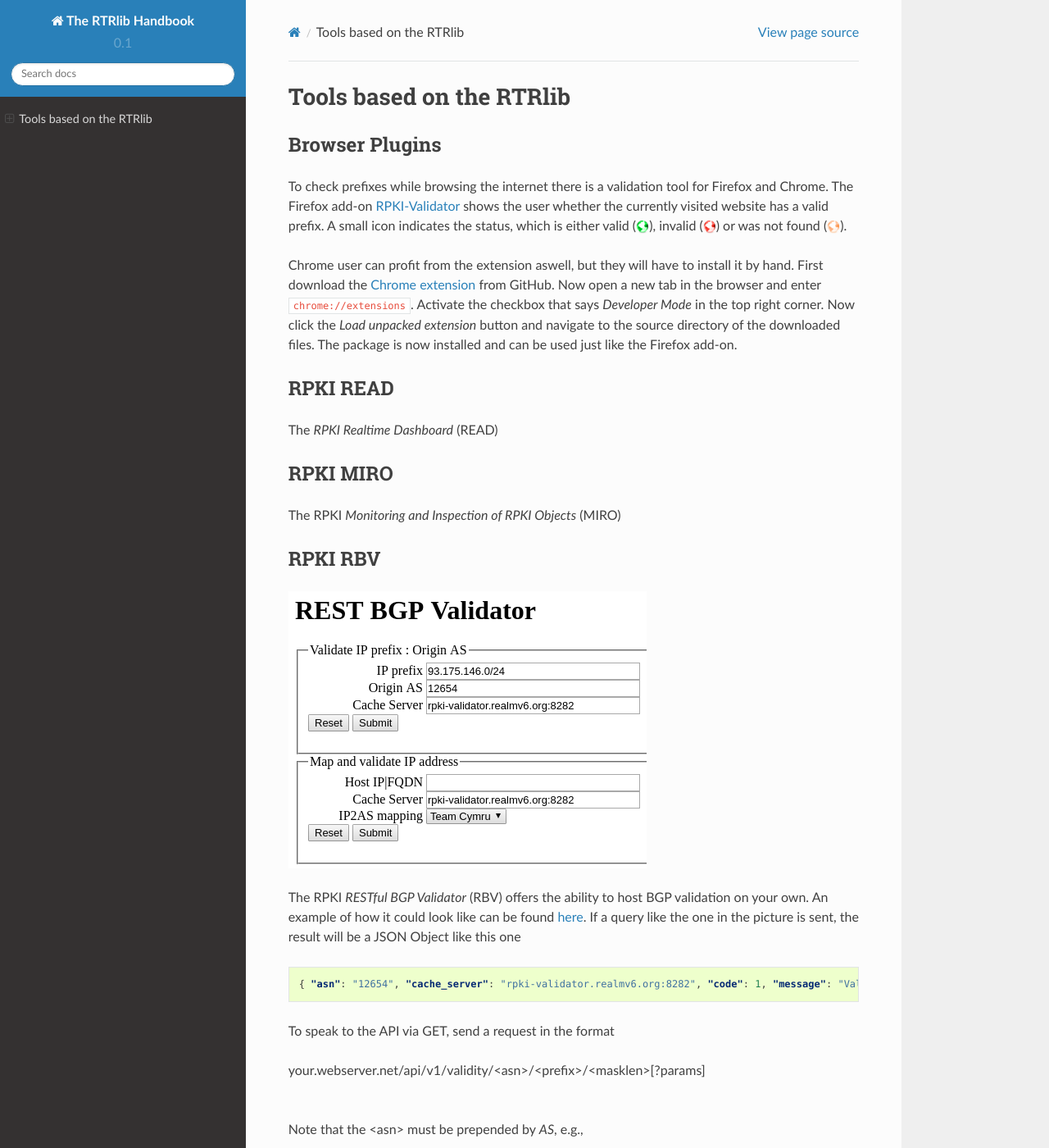
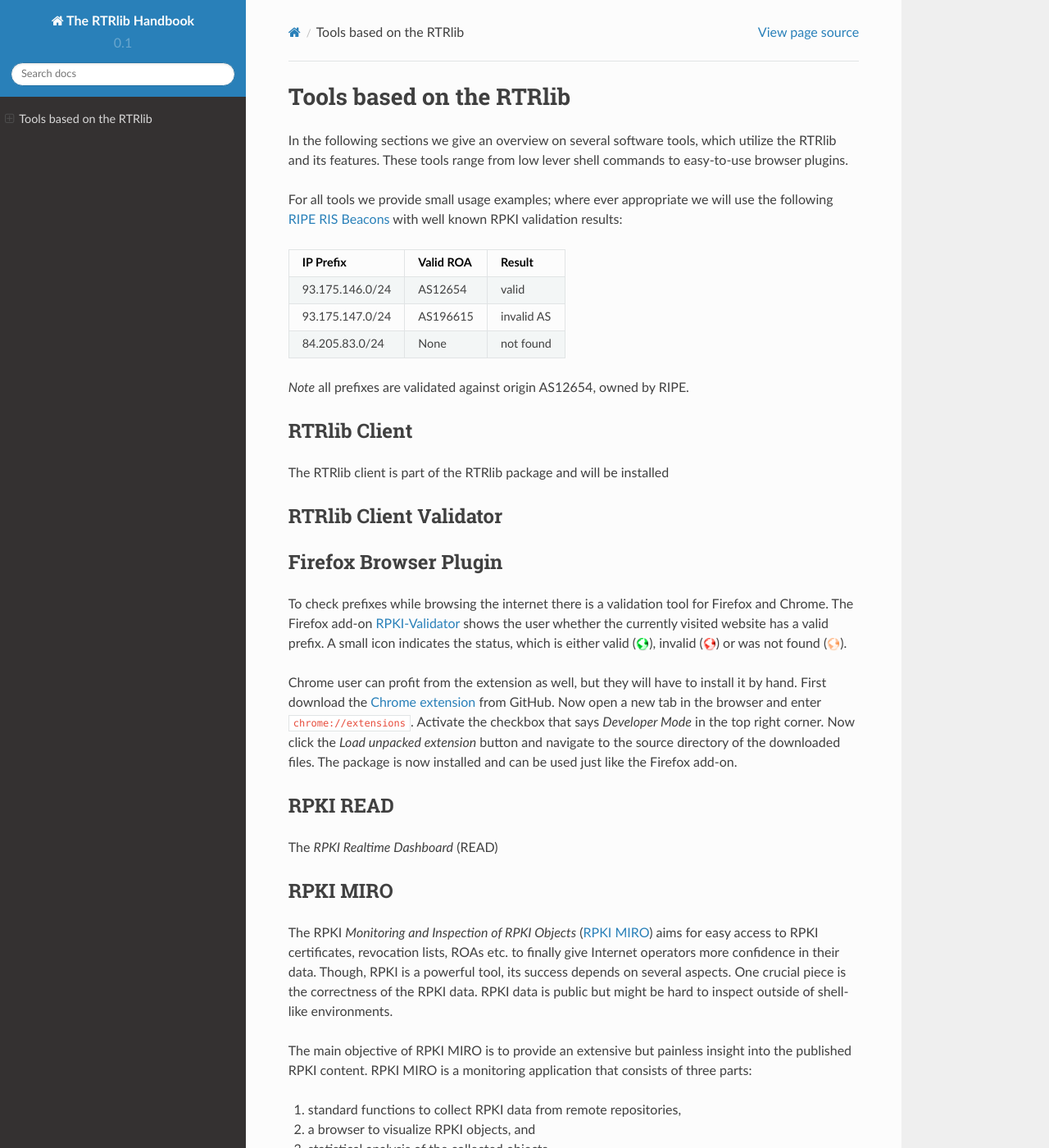
Before and after one commit to rtrlib/handbook, a Sphinx documentation site: the page built from source/tools.rst, in a window 1280 px wide and 1400 px high. Shown: the whole window at 82% size. Built offline with Sphinx 7.4.7 and the Read the Docs theme 2.0.0, drawn with Linux system fonts in a browser that asks for light colours; some of the changed text lies outside the part shown.

Commit message:
update images

```diff
--- a/source/index.rst
+++ b/source/index.rst
@@ -9,7 +9,7 @@
 Contents:
 
 .. toctree::
-   :maxdepth: 2
+   :maxdepth: 3
 
 .. include:: intro.rst
 .. include:: usage.rst
--- a/source/tools.rst
+++ b/source/tools.rst
@@ -1,8 +1,35 @@
 Tools based on the RTRlib
 =========================
 
-Browser Plugins
----------------
+.. _RIPE RIS Beacons: https://www.ripe.net/analyse/internet-measurements/routing-information-service-ris/current-ris-routing-beacons
+
+In the following sections we give an overview on several software tools, which
+utilize the RTRlib and its features.
+These tools range from low lever shell commands to easy-to-use browser plugins.
+
+For all tools we provide small usage examples; where ever appropriate we will
+use the following `RIPE RIS Beacons`_ with well known RPKI validation results:
+
+=============== ========= ==========
+IP Prefix       Valid ROA Result
+=============== ========= ==========
+93.175.146.0/24 AS12654   valid
+93.175.147.0/24 AS196615  invalid AS
+84.205.83.0/24  None      not found
+=============== ========= ==========
+
+*Note* all prefixes are validated against origin AS12654, owned by RIPE.
+
+RTRlib Client
+-------------
+
+The RTRlib client is part of the RTRlib package and will be installed
+
+RTRlib Client Validator
+-----------------------
+
+Firefox Browser Plugin
+----------------------
 
 .. |valid| image:: ../images/valid.png
 
@@ -16,7 +43,7 @@
 shows the user whether the currently visited website has a valid prefix. A small icon indicates the status, which is either
 valid (|valid|), invalid (|invalid|) or was not found (|not_found|).
 
-Chrome user can profit from the extension aswell, but they will have to install it by hand.
+Chrome user can profit from the extension as well, but they will have to install it by hand.
 First download the `Chrome extension <https://github.com/rtrlib/chrome-extension>`_ from GitHub. Now open a new tab in
 the browser and enter ``chrome://extensions``. Activate the checkbox that says `Developer Mode` in the top right corner.
 Now click the `Load unpacked extension` button and navigate to the source directory of the downloaded files.
@@ -30,13 +57,38 @@
 RPKI MIRO
 ---------
 
-The RPKI *Monitoring and Inspection of RPKI Objects* (MIRO)
+.. _RPKI MIRO: http://rpki-miro.realmv6.org/
+
+The RPKI *Monitoring and Inspection of RPKI Objects* (`RPKI MIRO`_)
+aims for easy access to RPKI certificates, revocation lists, ROAs etc.
+to finally give Internet operators more confidence in their data.
+Though, RPKI is a powerful tool, its success depends on several aspects.
+One crucial piece is the correctness of the RPKI data.
+RPKI data is public but might be hard to inspect outside of shell-like environments.
+
+The main objective of RPKI MIRO is to provide an extensive but painless insight
+into the published RPKI content.
+RPKI MIRO is a monitoring application that consists of three parts:
+
+#. standard functions to collect RPKI data from remote repositories,
+#. a browser to visualize RPKI objects, and
+#. statistical analysis of the collected objects.
+
+.. image:: ../images/rpki_miro.png
 
 RPKI RBV
 --------
-.. image:: ../images/rest_bgp_validator.png
 
-The RPKI *RESTful BGP Validator* (RBV) offers the ability to host BGP validation on your own.
+
+The RPKI *RESTful BGP Validator* (RBV) is web application that provides a RESTful
+API to validate the BGP origin AS of a given IP prefix. The validation service
+can be accessed via `web page <http://rpki-validator.realmv6.org/html/validate.html>`_.
+or directly using the RESTful API.
+
+.. image:: ../images/rpki_rbv.png
+
+RBV has two distinct APIs
+offers the ability to host BGP validation on your own.
 An example of how it could look like can be found `here <http://rpki-validator.realmv6.org/html/validate.html>`_.
 If a query like the one in the picture is sent, the result will be a JSON Object like this one
 
@@ -64,3 +116,9 @@
 
 RTRlib Python Binding
 ---------------------
+
+Other Third-Party Tools
+-----------------------
+
+- There is a nice overview at `RIPE <https://www.ripe.net/manage-ips-and-asns/resource-management/certification/tools-and-resources/>`_.
+- Note, `rtr-origin <http://subvert-rpki.hactrn.net/trunk/rtr-origin/>`_ includes also a client. It is written in Python.
```
Also changed, not shown: images/rpki_miro.png (added), images/rpki_rbv.png (renamed from images/rest_bgp_validator.png).
